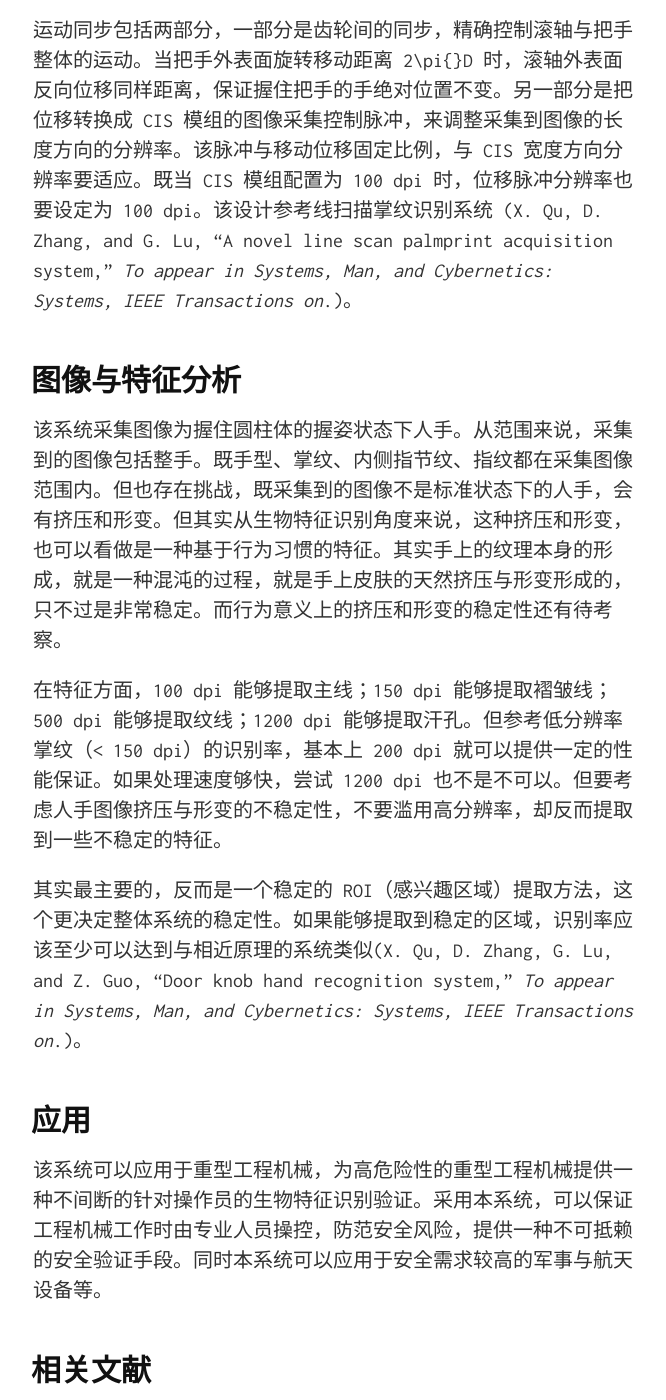
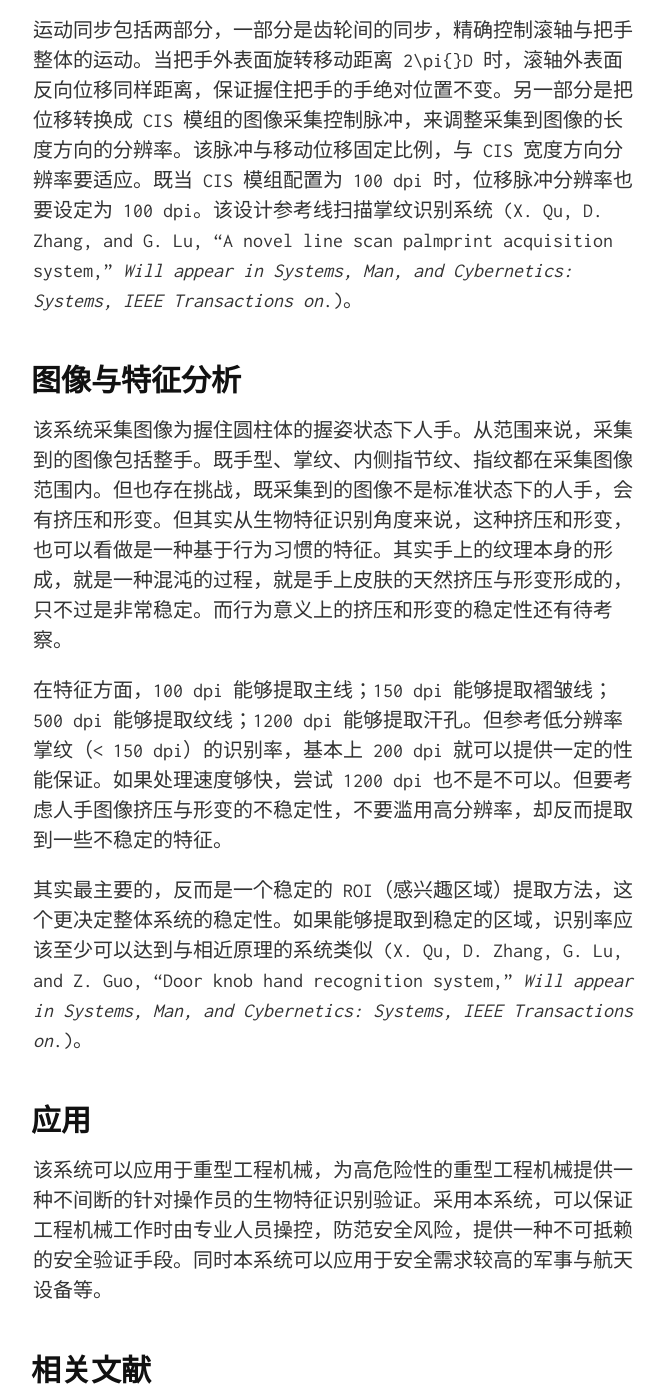
Before and after one commit to quxiaofeng/doorhandle, a Jekyll site: the page built from cn.html, in a window 1280 px wide and 1400 px high, scrolled down 2106 px. Shown: the whole window, without its empty margins (307-973 px from the left). Built offline with Jekyll 4.4.1, drawn with Linux system fonts in a browser that asks for light colours; Markdown is read by kramdown in place of the engine named in the settings; some of the changed text lies outside the part shown.

Commit message:
Updated the content

```diff
--- a/_includes/cn.md
+++ b/_includes/cn.md
@@ -31,7 +31,7 @@
 同步运动单元
 -------------
 
-运动同步包括两部分，一部分是齿轮间的同步，精确控制滚轴与把手整体的运动。当把手外表面旋转移动距离 2\pi{}D 时，滚轴外表面反向位移同样距离，保证握住把手的手绝对位置不变。另一部分是把位移转换成 CIS 模组的图像采集控制脉冲，来调整采集到图像的长度方向的分辨率。该脉冲与移动位移固定比例，与 CIS 宽度方向分辨率要适应。既当 CIS 模组配置为 100 dpi 时，位移脉冲分辨率也要设定为 100 dpi。该设计参考线扫描掌纹识别系统 (X. Qu, D. Zhang, and G. Lu, “A novel line scan palmprint acquisition system,” *To appear in Systems, Man, and Cybernetics: Systems, IEEE Transactions on*.)。
+运动同步包括两部分，一部分是齿轮间的同步，精确控制滚轴与把手整体的运动。当把手外表面旋转移动距离 2\pi{}D 时，滚轴外表面反向位移同样距离，保证握住把手的手绝对位置不变。另一部分是把位移转换成 CIS 模组的图像采集控制脉冲，来调整采集到图像的长度方向的分辨率。该脉冲与移动位移固定比例，与 CIS 宽度方向分辨率要适应。既当 CIS 模组配置为 100 dpi 时，位移脉冲分辨率也要设定为 100 dpi。该设计参考线扫描掌纹识别系统 (X. Qu, D. Zhang, and G. Lu, “A novel line scan palmprint acquisition system,” *Will appear in Systems, Man, and Cybernetics: Systems, IEEE Transactions on*.)。
 
 图像与特征分析
 -------------
@@ -40,7 +40,7 @@
 
 在特征方面，100 dpi 能够提取主线；150 dpi 能够提取褶皱线；500 dpi 能够提取纹线；1200 dpi 能够提取汗孔。但参考低分辨率掌纹（< 150 dpi）的识别率，基本上 200 dpi 就可以提供一定的性能保证。如果处理速度够快，尝试 1200 dpi 也不是不可以。但要考虑人手图像挤压与形变的不稳定性，不要滥用高分辨率，却反而提取到一些不稳定的特征。
 
-其实最主要的，反而是一个稳定的 ROI（感兴趣区域）提取方法，这个更决定整体系统的稳定性。如果能够提取到稳定的区域，识别率应该至少可以达到与相近原理的系统类似(X. Qu, D. Zhang, G. Lu, and Z. Guo, “Door knob hand recognition system,” *To appear in Systems, Man, and Cybernetics: Systems, IEEE Transactions on*.)。
+其实最主要的，反而是一个稳定的 ROI（感兴趣区域）提取方法，这个更决定整体系统的稳定性。如果能够提取到稳定的区域，识别率应该至少可以达到与相近原理的系统类似 (X. Qu, D. Zhang, G. Lu, and Z. Guo, “Door knob hand recognition system,” *Will appear in Systems, Man, and Cybernetics: Systems, IEEE Transactions on*.)。
 
 应用
 -------------
```
Also changed, not shown: other parts of _includes/cn.md (+2 -2 lines).
